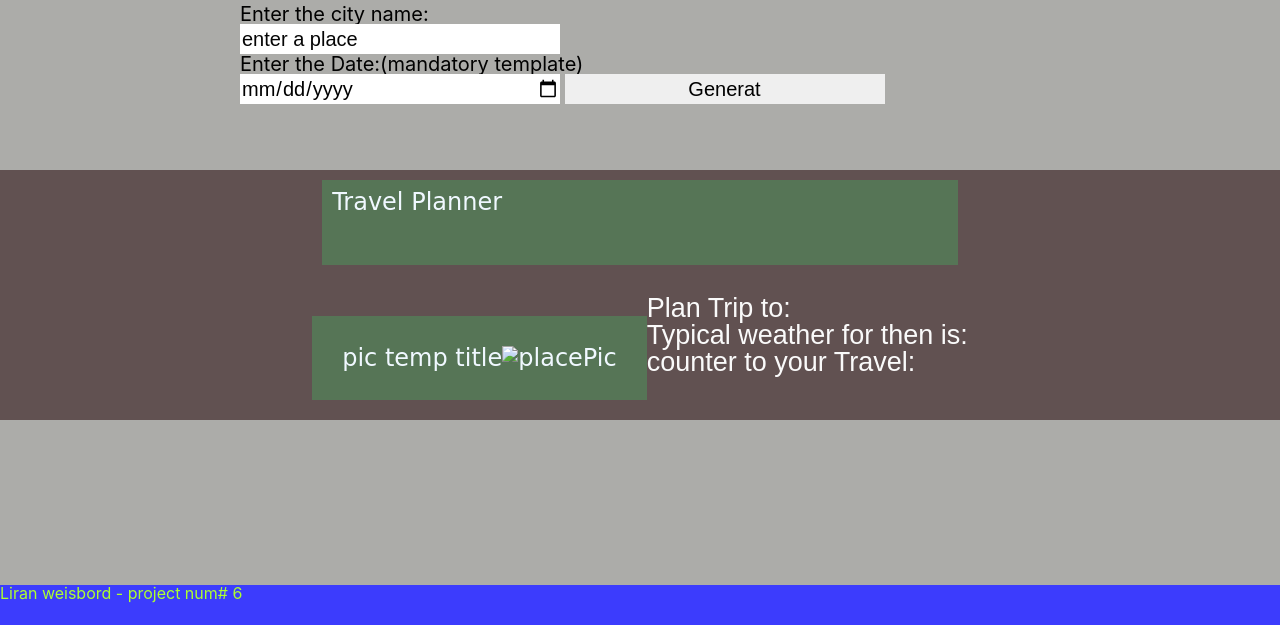
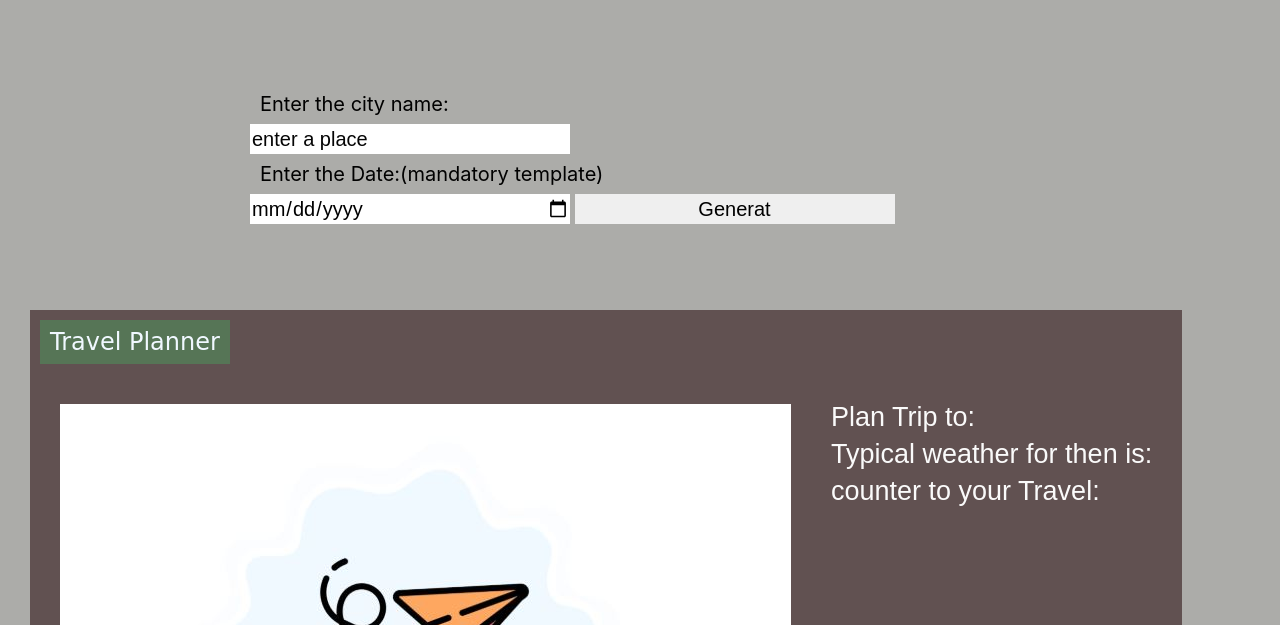
Before and after one commit to wliran2/Travel, a website built with webpack: page src/client/views/index.html in a window 1280 px wide. Shown: the part 175-800 px from the top of the page. Built offline with nearby package versions, Linux system fonts and the light colour scheme.

Commit message:
adding an IMG place only

```diff
--- a/src/client/index.js
+++ b/src/client/index.js
@@ -8,8 +8,7 @@ import './styles/footer.scss'
 import './styles/form.scss'
 import './styles/header.scss'
 import './styles/logo.jpg'
-
-
+import './styles/noResult.jpg'
 
 export {
     app,
--- a/src/client/styles/form.scss
+++ b/src/client/styles/form.scss
@@ -4,10 +4,7 @@ body {
 }
 
 #app {
-    display: grid;
-    grid-auto-rows: minmax(150px);
-    /* grid-template-columns:  */
-    height: 250px;
+    display: inline-block;
     background: #615151;
     color: #ddbf14;
     justify-content: center;
--- a/src/client/styles/resets.scss
+++ b/src/client/styles/resets.scss
@@ -88,7 +88,7 @@ time,
 mark,
 audio,
 video {
-    margin: 0;
+    margin: 10px;
     padding: 0;
     border: 0;
     font-size: 100%;
--- a/src/client/views/index.html
+++ b/src/client/views/index.html
@@ -37,8 +37,8 @@
             <div class="holder-headline"> Travel Planner </div>
 
             <div class="holder-entry">
-                <div class="title">pic temp title
-                    <img src="pic.jpg" alt="placePic">
+                <div class="city_picture">
+                    <img src="/src/client/styles/noResult.jpg" alt="placePic">
                 </div>
                 <div id="entryHolder">
                     <div id="tripLocationTitle">Plan Trip to:</div>
```
Also changed, not shown: src/client/styles/noResult.jpg (added).
